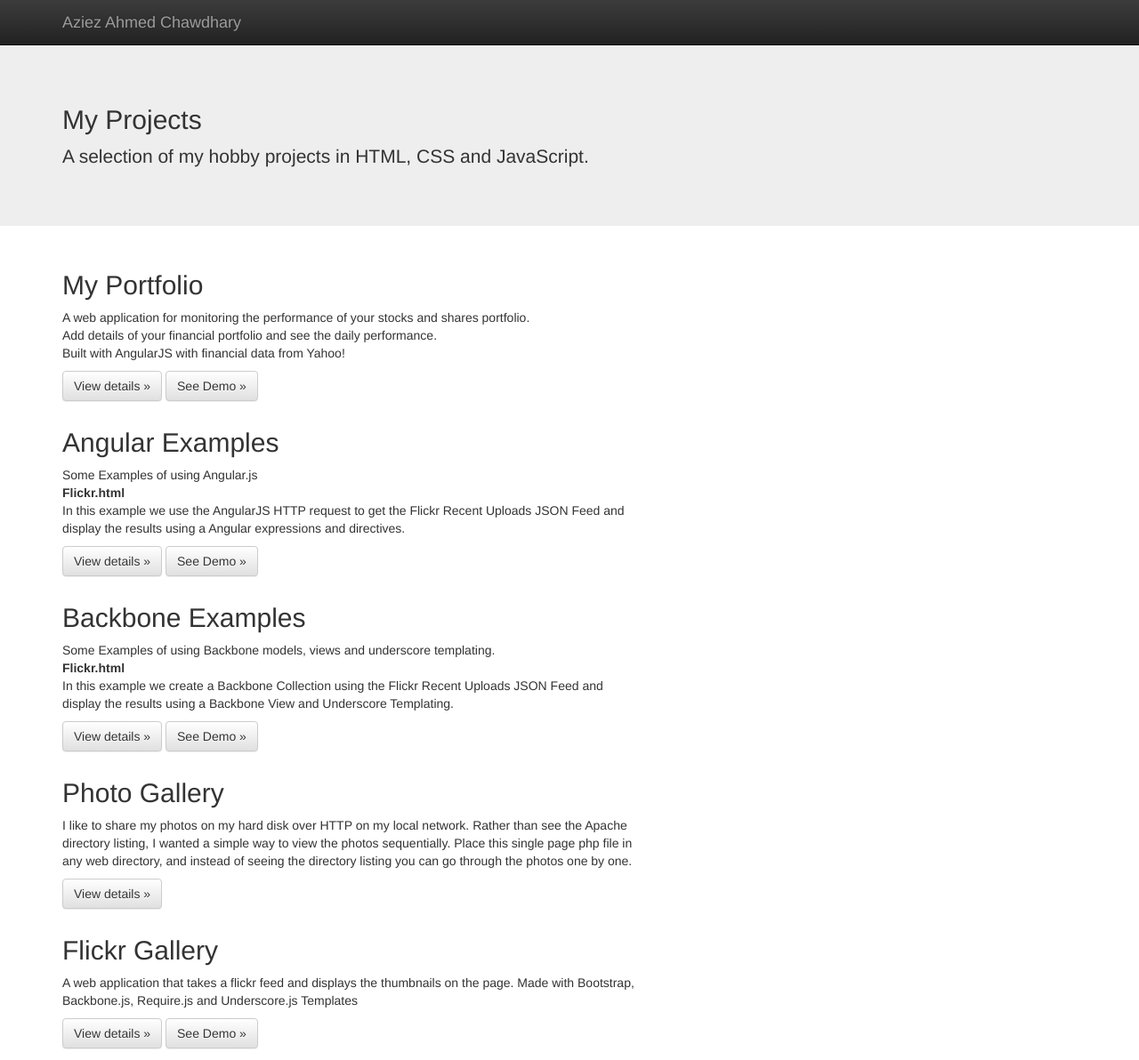
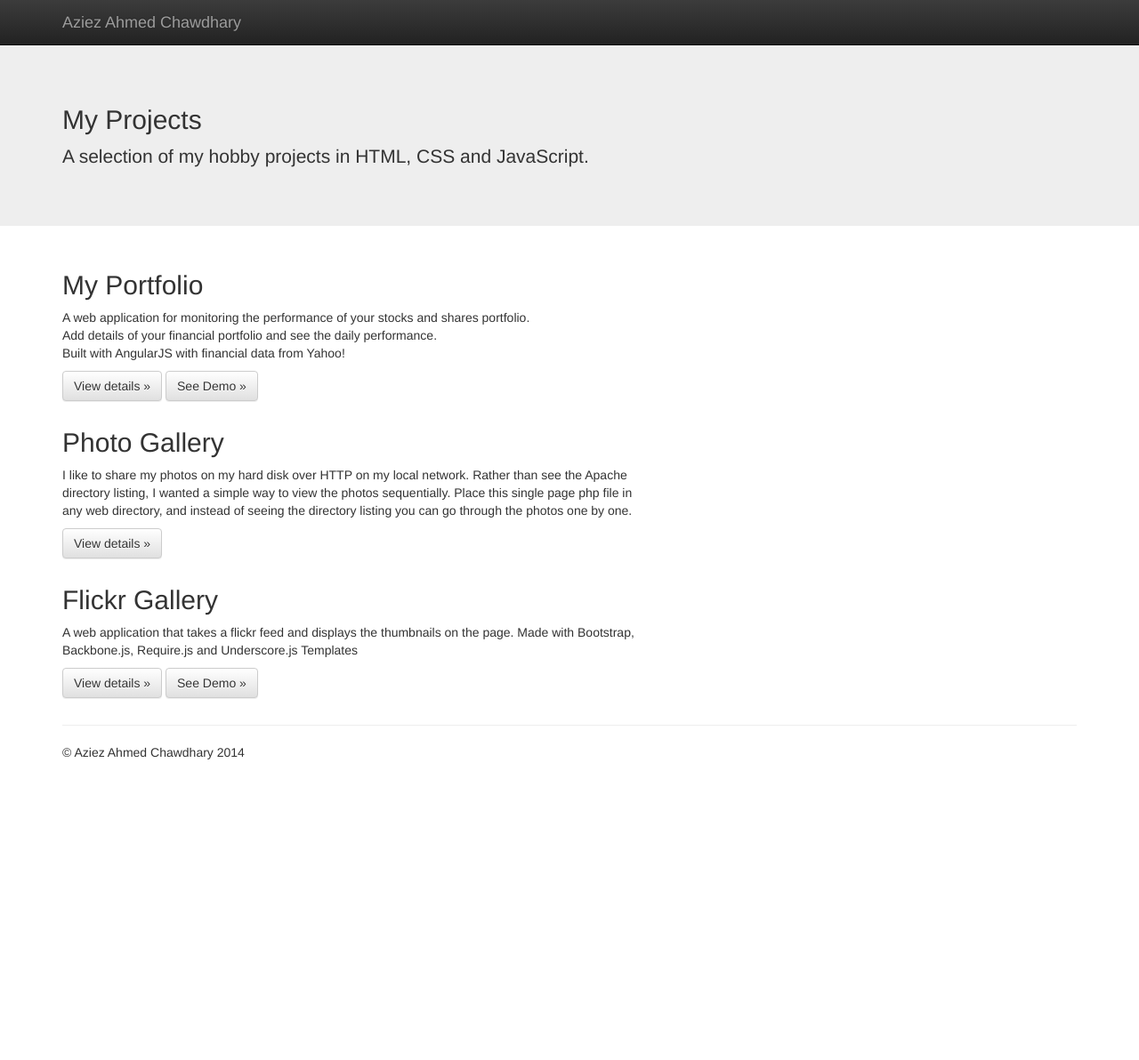
Before and after one commit to aziezahmed/aziezahmed.github.io, a plain HTML site: page index.html in a window 1280 px wide. Shown: the top 1192 px of the page at 89% size. After the commit the page ends 866 px from the top, so only its background shows below. Drawn offline with nearby package versions, Linux system fonts and the light colour scheme.

Commit message:
removing examples

```diff
--- a/index.html
+++ b/index.html
@@ -51,26 +51,6 @@
                 </p>
             </div>
             <div class="col-md-7">
-                <h2>Angular Examples</h2>
-                <p>Some Examples of using Angular.js
-                    <br><strong>Flickr.html</strong>
-                    <br>In this example we use the AngularJS HTTP request to get the Flickr Recent Uploads JSON Feed and display the results using a Angular expressions and directives.
-                    <br>
-                </p>
-                <p><a class="btn btn-default" href="https://github.com/aziezahmed/angular-examples" role="button">View details &raquo;</a>  <a class="btn btn-default" href="http://aziezahmed.github.io/angular-examples/" role="button"> See Demo &raquo;</a>
-                </p>
-            </div>
-            <div class="col-md-7">
-                <h2>Backbone Examples</h2>
-                <p>Some Examples of using Backbone models, views and underscore templating.
-                    <br><strong>Flickr.html</strong>
-                    <br>In this example we create a Backbone Collection using the Flickr Recent Uploads JSON Feed and display the results using a Backbone View and Underscore Templating.
-                    <br>
-                </p>
-                <p><a class="btn btn-default" href="https://github.com/aziezahmed/backbone-examples" role="button">View details &raquo;</a>  <a class="btn btn-default" href="http://aziezahmed.github.io/backbone-examples/" role="button"> See Demo &raquo;</a>
-                </p>
-            </div>
-            <div class="col-md-7">
                 <h2>Photo Gallery</h2>
                 <p>I like to share my photos on my hard disk over HTTP on my local network. Rather than see the Apache directory listing, I wanted a simple way to view the photos sequentially. Place this single page php file in any web directory, and instead of seeing the directory listing you can go through the photos one by one.</p>
                 <p><a class="btn btn-default" href="https://github.com/aziezahmed/photo-gallery" role="button">View details &raquo;</a>
```
